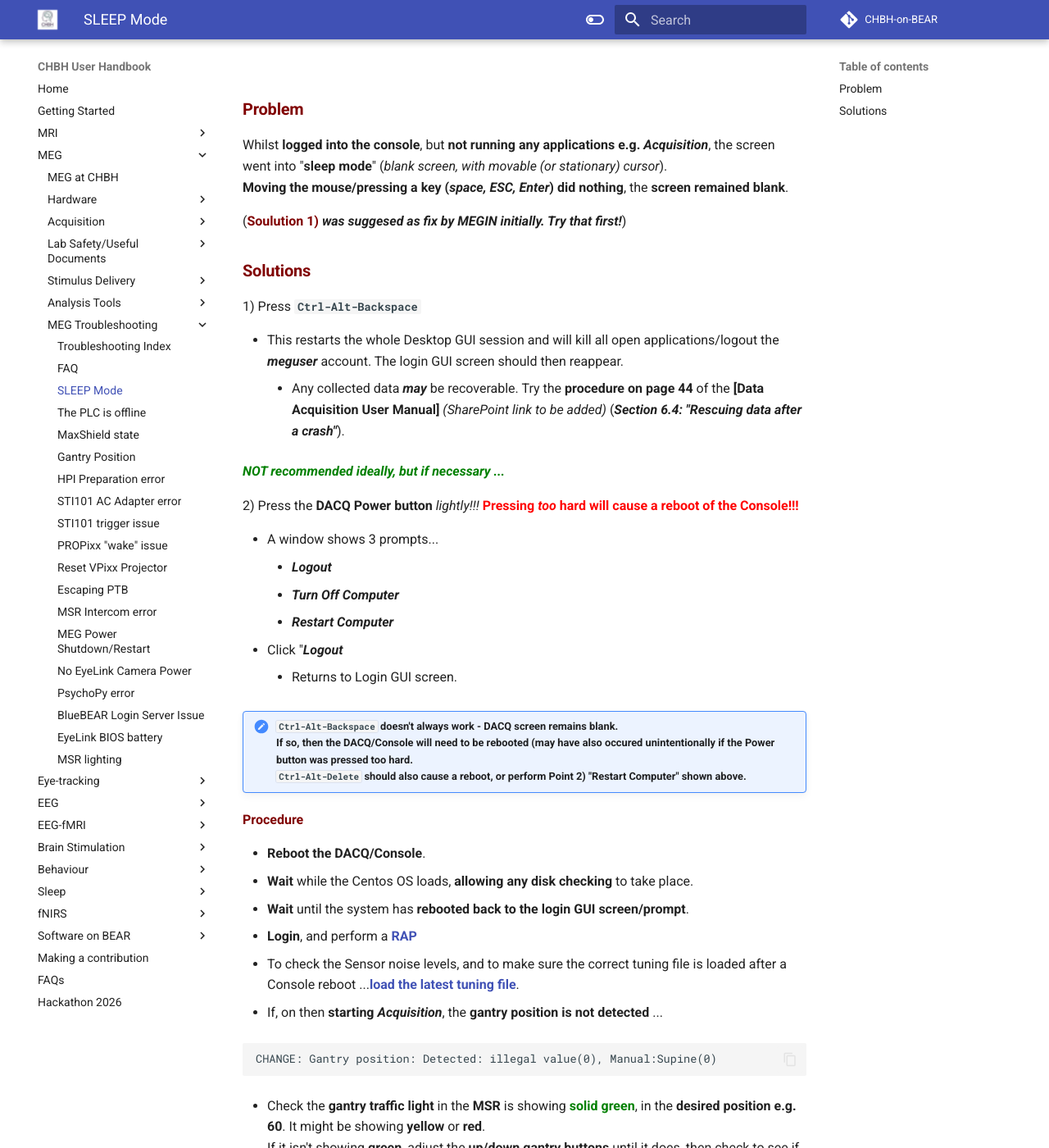
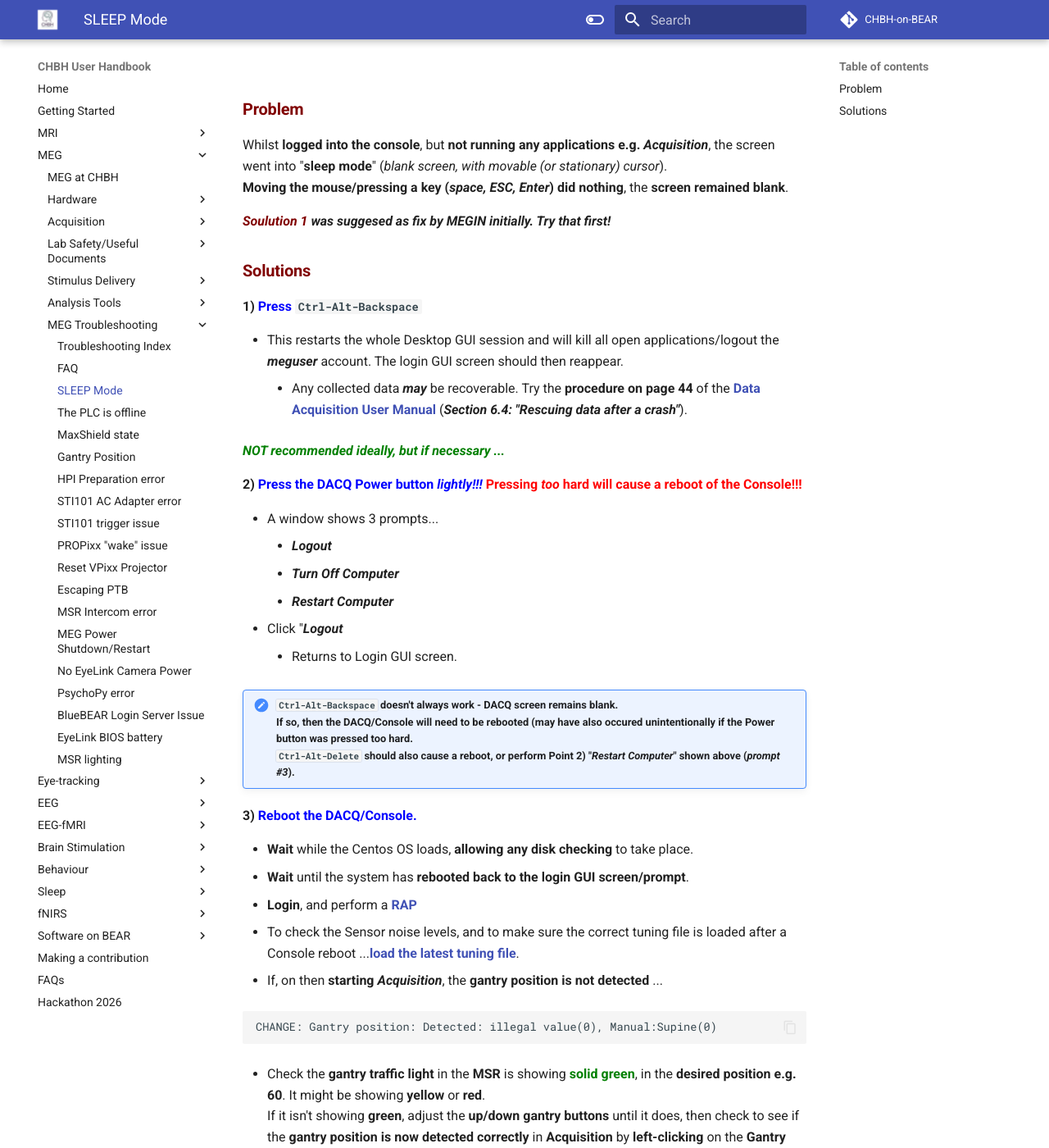
Before and after one commit to chbh-opensource/chbh-on-bear, an MkDocs documentation site: the page built from docs/meg/troubleshooting/sleep_mode.md, in a window 1280 px wide and 1400 px high, scrolled down 498 px. Shown: the whole window at 82% size. Built offline with MkDocs 1.6.1 and Material for MkDocs 9.7.7, drawn with Linux system fonts in a browser that asks for light colours; comment, search, counter and statistics services are not loaded; some of the changed text lies outside the part shown.

Commit message:
Adding more MEG PDF Canvas links

````diff
--- a/docs/meg/troubleshooting/sleep_mode.md
+++ b/docs/meg/troubleshooting/sleep_mode.md
@@ -19,19 +19,19 @@
 Whilst **logged into the console**, but **not running any applications e.g. *Acquisition***, the screen went into "**sleep mode**" (*blank screen, with movable (or stationary) cursor*).<br />
 **Moving the mouse/pressing a key (*space, ESC, Enter*) did nothing**, the **screen remained blank**.
 
-(**<span style="color:maroon">Soulution 1)</span>** ***was suggesed as fix by MEGIN initially. Try that first!***)
+***<span style="color:maroon">Soulution 1</span> was suggesed as fix by MEGIN initially. Try that first!***
 
 
 ### **<span style="color:maroon">Solutions</span>**
 
-1) Press **```Ctrl-Alt-Backspace```**
+**1) <span style="color:blue">Press ```Ctrl-Alt-Backspace```**
 
 - This restarts the whole Desktop GUI session and will kill all open applications/logout the ***meguser*** account. The login GUI screen should then reappear.
-	- Any collected data ***may*** be recoverable. Try the **procedure on page 44** of the **[Data Acquisition User Manual]** <!--- (../../meg/pdfs/NM23732A-B1-Dacq-6.0-UM_FINAL.pdf) ---!> *(SharePoint link to be added)* (***Section 6.4: "Rescuing data after a crash"***).
+	- Any collected data ***may*** be recoverable. Try the **procedure on page 44** of the **[Data Acquisition User Manual](https://canvas.bham.ac.uk/courses/81128/files/folder/MEG?preview=21940766)** (***Section 6.4: "Rescuing data after a crash"***).
 
 ***<span style="color:green">NOT recommended ideally, but if necessary ...</span>***
 
-2) Press the **DACQ Power button** *lightly!!!* **<span style="color:red">Pressing *too* hard will cause a reboot of the Console!!!</span>**
+**2) <span style="color:blue">Press the DACQ Power button *lightly!!!*</span>**  **<span style="color:red">Pressing *too* hard will cause a reboot of the Console!!!</span>**
 
 - A window shows 3 prompts...
 	- ***Logout***
@@ -41,11 +41,10 @@
 	- Returns to Login GUI screen.
 
 
-!!! Note "```Ctrl-Alt-Backspace``` doesn't always work - DACQ screen remains blank.<br /> If so, then the DACQ/Console will need to be rebooted (may have also occured unintentionally if the Power button was pressed too hard.<br />```Ctrl-Alt-Delete``` should also cause a reboot, or perform Point 2) "Restart Computer" shown above."
+!!! Note "```Ctrl-Alt-Backspace``` doesn't always work - DACQ screen remains blank.<br /> If so, then the DACQ/Console will need to be rebooted (may have also occured unintentionally if the Power button was pressed too hard.<br />```Ctrl-Alt-Delete``` should also cause a reboot, or perform Point 2) "*Restart Computer*" shown above (*prompt #3*)."
 
-**<span style="color:maroon">Procedure</span>**
+**3) <span style="color:blue">Reboot the DACQ/Console.</span>**
 
-- **Reboot the DACQ/Console**.
 - **Wait** while the Centos OS loads, **allowing any disk checking** to take place.
 - **Wait** until the system has **rebooted back to the login GUI screen/prompt**.
 - **Login**, and perform a **[RAP](../../meg/acquisition/rap.md)**
````
Also changed, not shown: other parts of docs/meg/troubleshooting/sleep_mode.md (+1 -1 lines), docs/meg/analysis/maxfiltercalfiles.md (+0 -2 lines), docs/meg/analysis/phantom_measurement.md (+3 -3 lines), docs/meg/stimulus/delock_pp_card.md (+1 -1 lines), docs/meg/stimulus/ishihara.md (+3 -3 lines), docs/meg/stimulus/stimulus_delivery.md (+6 -5 lines).
